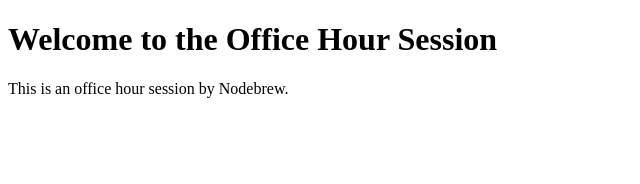
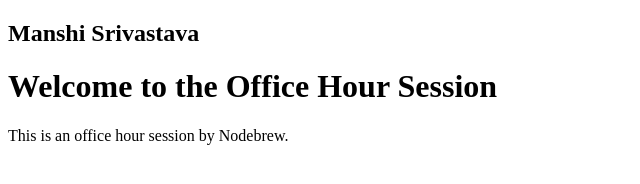
Before and after one commit to nodebrewhq/brew-bridge, a plain HTML site: page index.html in a window 1280 px wide. Shown: the whole page, without its empty margins (0-640 px from the left). Drawn offline with Linux system fonts and the light colour scheme.

Commit message:
Update index.html

```diff
--- a/index.html
+++ b/index.html
@@ -6,6 +6,7 @@
     <title>Office Hour Session</title>
 </head>
 <body>
+    <h2>Manshi Srivastava</h2>
     <h1>Welcome to the Office Hour Session</h1>
     <p>This is an office hour session by Nodebrew.</p>
 </body>
```
